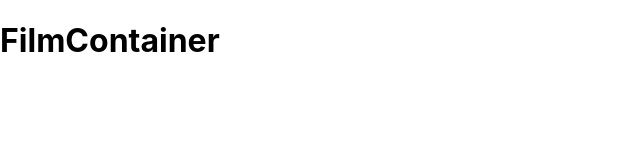
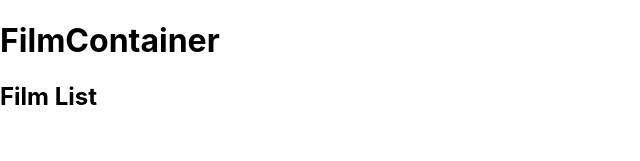
Before and after one commit to MaryBobs/w14_d1_homework, a React (Create React App) app: page / in a window 1280 px wide. Shown: the top 161 px of the page, without its empty margins (0-640 px from the left). Built offline with nearby package versions, Linux system fonts and the light colour scheme.

Commit message:
adds FilmList

```diff
--- /dev/null
+++ b/src/components/FilmList.js
@@ -0,0 +1,11 @@
+import React, {Component} from 'react';
+
+class FilmList extends Component {
+    render() {
+        return (
+            <h2>Film List</h2>
+        )
+    }
+}
+
+export default FilmList;
--- a/src/containers/FilmContainer.js
+++ b/src/containers/FilmContainer.js
@@ -1,9 +1,13 @@
 import React, {Component} from 'react';
+import FilmList from '../components/FilmList';
 
 class FilmContainer extends Component {
     render() {
         return(
+            <div className="film-container">
             <h1>FilmContainer</h1>
+            <FilmList/>
+            </div>
         )
     }
 
```
